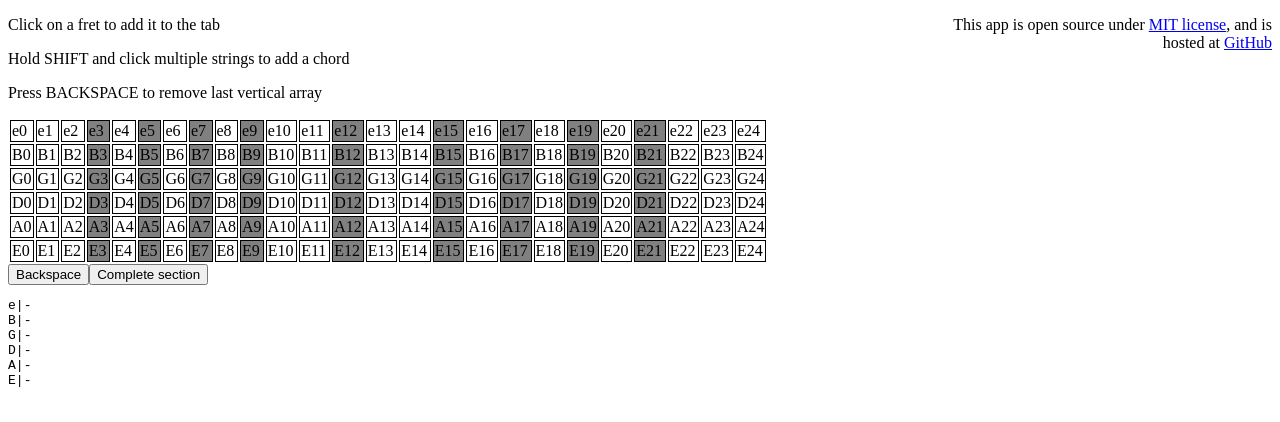
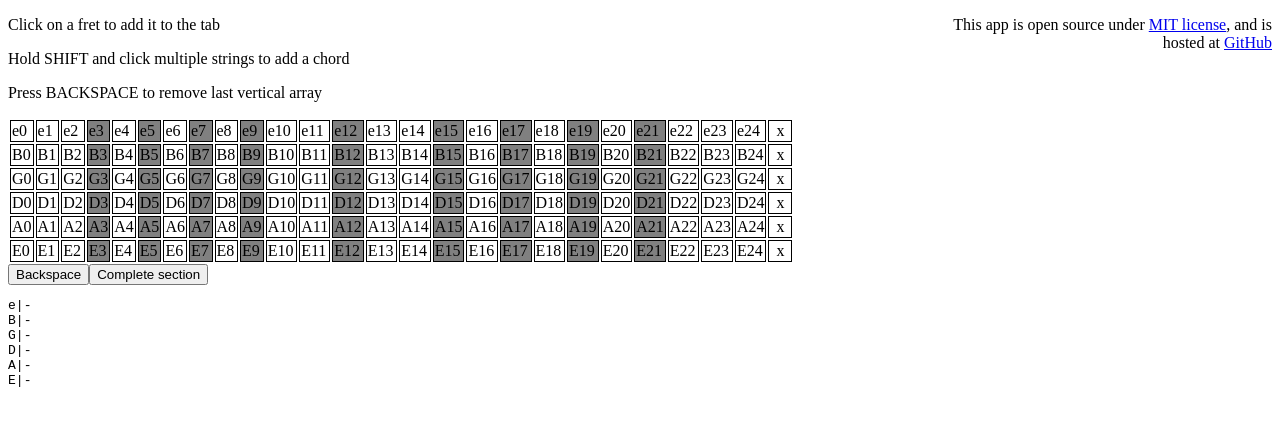
Before and after one commit to gorankami/tabber, a React (Create React App) app: page / in a window 1280 px wide. Shown: the top 422 px of the page. Built offline with nearby package versions, Linux system fonts and the light colour scheme.

Commit message:
Added x tone, minor styling changes

```diff
--- a/src/components/FretBoard.js
+++ b/src/components/FretBoard.js
@@ -30,7 +30,7 @@ export default function FretBoard() {
   );
 }
 
-function getFreatBoardTable(onClickHandler){
+function getFreatBoardTable(onClickHandler) {
   const fretBoard = [];
   for (let i = 0; i < 6; i++) {
     const rows = [];
@@ -49,7 +49,17 @@ function getFreatBoardTable(onClickHandler){
       );
     }
 
-      fretBoard.push(<tr key={i}>{rows}</tr>);
+    fretBoard.push(
+      <tr key={i}>
+        {rows}
+        <td
+          style={{ width: "20px", textAlign: "center" }}
+          onClick={() => onClickHandler(i, "x")}
+        >
+          x
+        </td>
+      </tr>
+    );
   }
   return fretBoard;
 }
--- a/src/components/Tablature.js
+++ b/src/components/Tablature.js
@@ -8,6 +8,14 @@ import { sectionToTab } from "../utils/sectionToTab";
 import { strings } from "../utils/strings";
 
 const sectionSeparator = `|\n|\n|\n|\n|\n|`;
+const tabStyle = { display: "flex", flexWrap: "wrap" };
+const bufferStyle = {
+  marginLeft: "0.2em",
+  color: "orange",
+  fontWeight: "bold",
+  textAlign: "right" ,
+  width: "15px"
+};
 
 export default function Tablature() {
   const buffer = useSelector(selectBuffer);
@@ -15,7 +23,7 @@ export default function Tablature() {
   const sections = useSelector(selectSections);
 
   return (
-    <div style={{ display: "flex", flexWrap: "wrap" }}>
+    <div style={tabStyle}>
       <pre>{strings.join("\n")}</pre>
       <pre>{sectionSeparator}</pre>
       {sections.map((section) => (
@@ -25,15 +33,7 @@ export default function Tablature() {
         </>
       ))}
       <pre>{currentSectionForPrint.join("\n")}</pre>
-      <pre
-        style={{
-          marginLeft: "0.2em",
-          color: "orange",
-          fontWeight: "bold",
-        }}
-      >
-        {buffer.join("\n")}
-      </pre>
+      <pre style={bufferStyle}>{buffer.join("\n")}</pre>
     </div>
   );
 }
```
Lines whose indentation alone changed are shown as unchanged.
